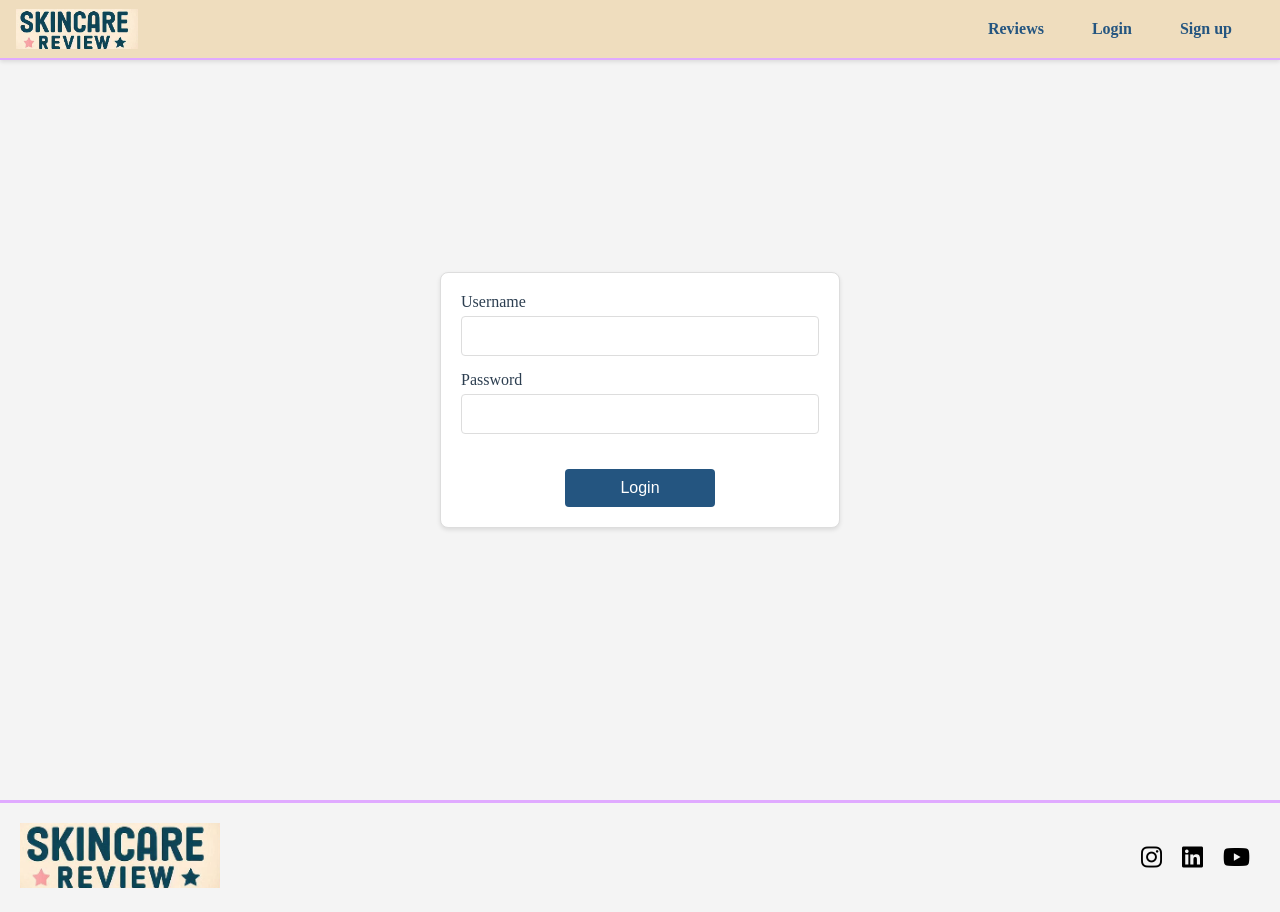
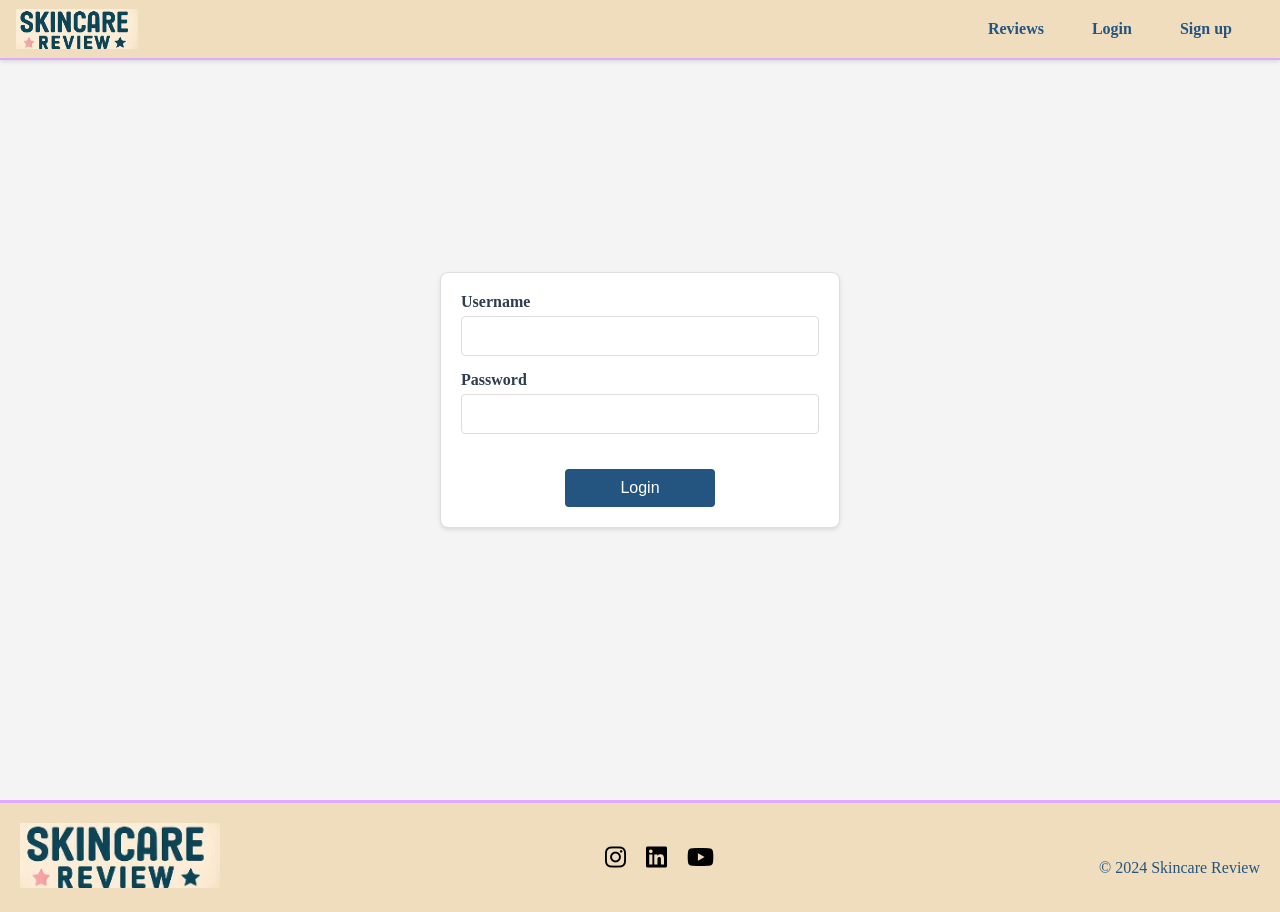
Before and after one commit to Carlinha23/skin-care, a React (Create React App) app in the folder frontend/: page /login in a window 1280 px wide. Built offline with nearby package versions, Linux system fonts and the light colour scheme; no server answers.

Commit message:
footer signature, fixed review imag, fixed profile, signup,login pages, css

```diff
--- a/frontend/src/Footer.css
+++ b/frontend/src/Footer.css
@@ -1,5 +1,5 @@
 .footer {
-    background-color: #f4f4f4; /* Change to your preferred background color */
+    background-color: #efddbe; /* Change to your preferred background color */
     padding: 20px;
     text-align: center;
     border-top: 1px solid #ddd; /* Optional: adds a border line at the top of the footer */
@@ -30,3 +30,9 @@
   .footer-link i {
     font-size: 24px; /* Adjust size as needed */
   }
+
+  .footer-text {
+    color: #245580; /* Text color */
+    font-size: 16px; /* Font size */
+    margin-top: 20px; /* Space above the text */
+  }
--- a/frontend/src/Footer.js
+++ b/frontend/src/Footer.js
@@ -1,7 +1,6 @@
 import React from 'react';
 import './Footer.css';
 import logo from './images/logo.png';
-
 
 const Footer = () => {
   return (
@@ -21,6 +20,9 @@ const Footer = () => {
             <i className="fa-brands fa-youtube"></i>
           </a>
         </div>
+        <div className="footer-text">
+          © 2024 Skincare Review
+        </div>
       </div>
     </footer>
   );
--- a/frontend/src/Home.css
+++ b/frontend/src/Home.css
@@ -56,6 +56,7 @@
   padding: 20px; /* Add some padding to ensure it doesn't stick too closely */
   z-index: 10; /* Ensure it stays on top */
   border-top: 2px solid #e0aaff;
+  border-bottom: 2px solid #e0aaff
 }
 
 .search-input {
@@ -132,7 +133,7 @@
 }
 
 .reviews-list {
-  background-color: #efddbe;
+  background-color: #f4f4f4;;
   display: flex;
   flex-direction: column;
   align-items: center; /* Center align the items horizontally */
--- a/frontend/src/Home.js
+++ b/frontend/src/Home.js
@@ -109,20 +109,21 @@ function Home() {
                 <h3>{review.productname || 'No product name'}</h3>
               </Link>
               <div className="review-details">
-                <div>
+
+
               <span className="review-label">Brand:</span>
               <span className="review-value">{review.brand}</span>
-                </div>
-                <div>
+
               <span className="review-label">Comment:</span>
               <span className="review-value">{review.comment}</span>
-                </div>
-                <div>
+
               <span className="review-label">Date:</span>
               <span className="review-date">{new Date(review.date).toLocaleDateString()}</span>
+
+            {review.image && review.image.trim() !== '' && (
+              <img src={review.image} alt={review.productname || 'Image'} />
+            )}
           </div>
-              </div>
-              {review.image && <img src={review.image} alt={review.productname || 'Image'} />}
           </div>
           ))
         )}
--- a/frontend/src/Login.css
+++ b/frontend/src/Login.css
@@ -26,6 +26,7 @@ html, body {
     width: 100%;
     max-width: 400px; /* Limit form width */
     box-shadow: 0 2px 4px rgba(0, 0, 0, 0.1); /* Subtle shadow */
+    font-weight: bold;
   }
 
   .login-form label {
--- a/frontend/src/Profile.css
+++ b/frontend/src/Profile.css
@@ -32,6 +32,7 @@ html, body {
     max-width: 400px; /* Limit form width */
     box-shadow: 0 2px 4px rgba(0, 0, 0, 0.1); /* Subtle shadow */
     align-items: center;
+    font-weight: bold;
   }
 
   .profile-form label {
--- a/frontend/src/Review.js
+++ b/frontend/src/Review.js
@@ -216,10 +216,11 @@ function Review() {
 
               <span className="review-label">Date:</span>
               <span className="review-date">{new Date(review.date).toLocaleDateString()}</span>
-            </div>
+
             {review.image && review.image.trim() !== '' && (
               <img src={review.image} alt={review.productname || 'Image'} />
             )}
+          </div>
           </div>
         ))}
         {filteredReviews.length > visibleReviews && (
--- a/frontend/src/ReviewDetails.css
+++ b/frontend/src/ReviewDetails.css
@@ -1,6 +1,6 @@
 .review-details-container {
   padding: 80px 20px 20px;
-  background-color: #efddbe;
+  background-color: #fff;;
   max-width: 800px;
   margin: 0 auto;
    /* Ensure the container takes full height */
--- a/frontend/src/Signup.css
+++ b/frontend/src/Signup.css
@@ -18,6 +18,7 @@
     width: 100%;
     max-width: 400px; /* Limit form width */
     box-shadow: 0 2px 4px rgba(0, 0, 0, 0.1); /* Subtle shadow */
+    font-weight: bold;
   }
 
   .signup-form label {
```
Lines whose indentation alone changed are shown as unchanged.
